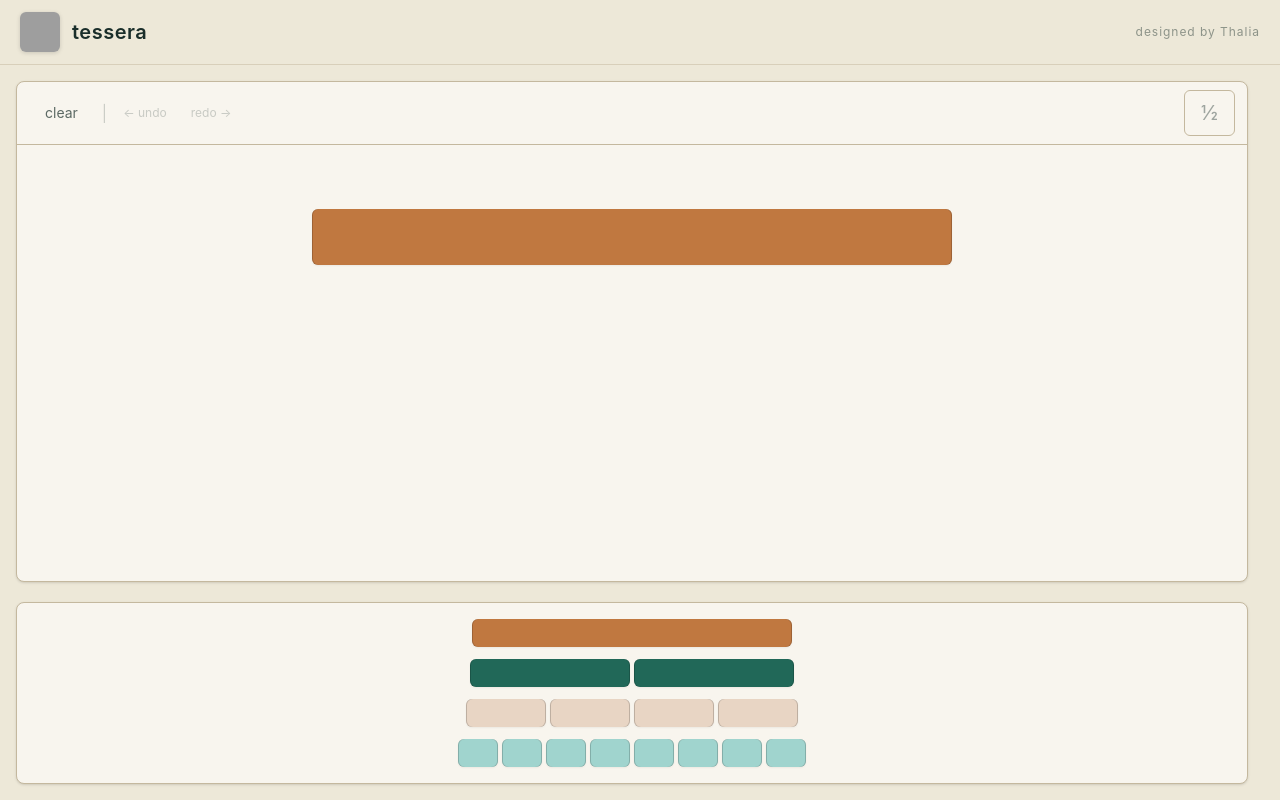
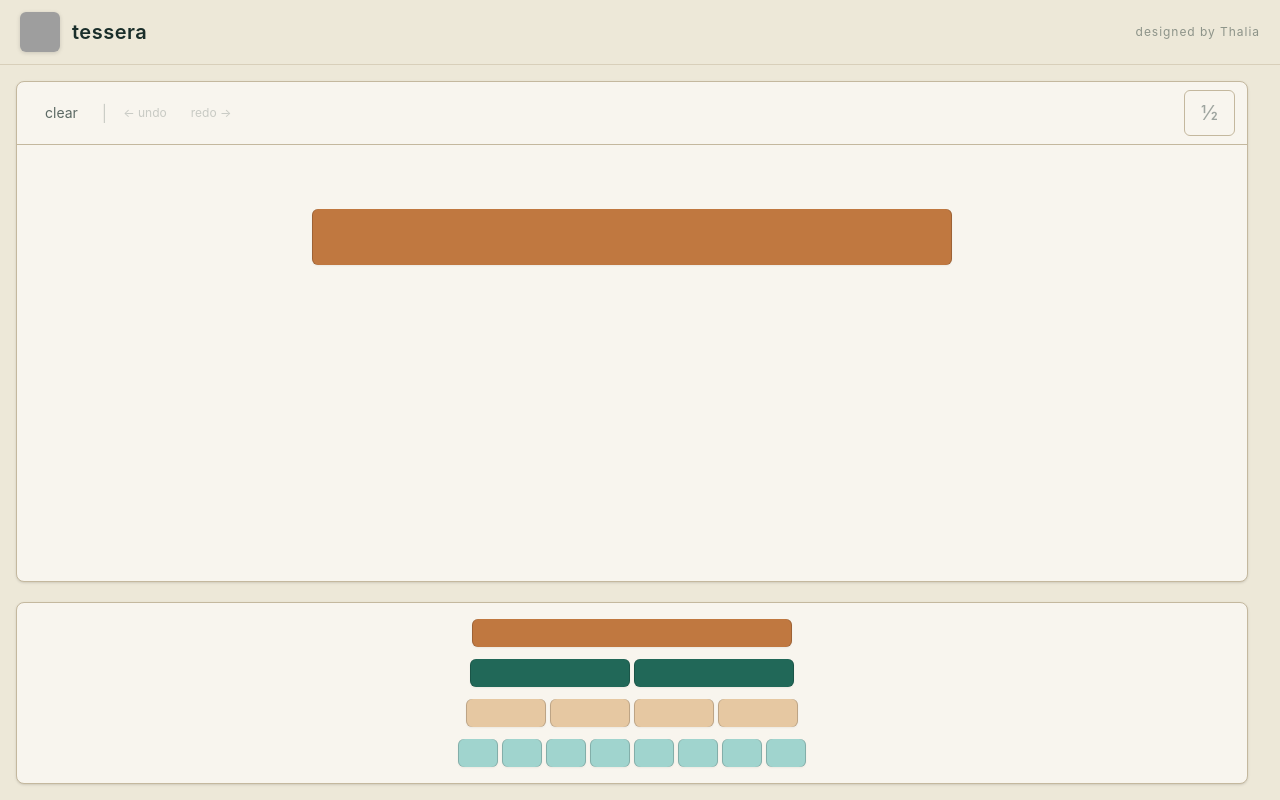
Before and after one commit to trossitter/tessera, a React (Vite) app: page / in a window 1280 px wide. Built offline with nearby package versions, Linux system fonts and the light colour scheme; grey boxes are pictures that could not be loaded.

Commit message:
Design: deepen quarter tile per Ember — peach now readable on parchment
#e8d5c4 → #e6c8a2: more saturated, ~77% L vs ~85% L.
Was nearly indistinguishable from the parchment background.

Co-Authored-By: Claude Sonnet 4.6 <noreply@anthropic.com>

```diff
--- a/src/index.css
+++ b/src/index.css
@@ -11,7 +11,7 @@
   /* fraction pieces — four distinct hue families from tessera3 palette */
   --color-whole: #c07840;    /* terracotta / rust */
   --color-half: #216858;     /* deep forest teal */
-  --color-quarter: #e8d5c4;  /* warm cream / blush — distinct from parchment, soft contrast */
+  --color-quarter: #e6c8a2;  /* warm peach — saturated enough to read against parchment */
   --color-eighth: #a0d4ce;   /* sky teal — lifted to L≈73%, clear gap above terracotta */
 }
 
```
